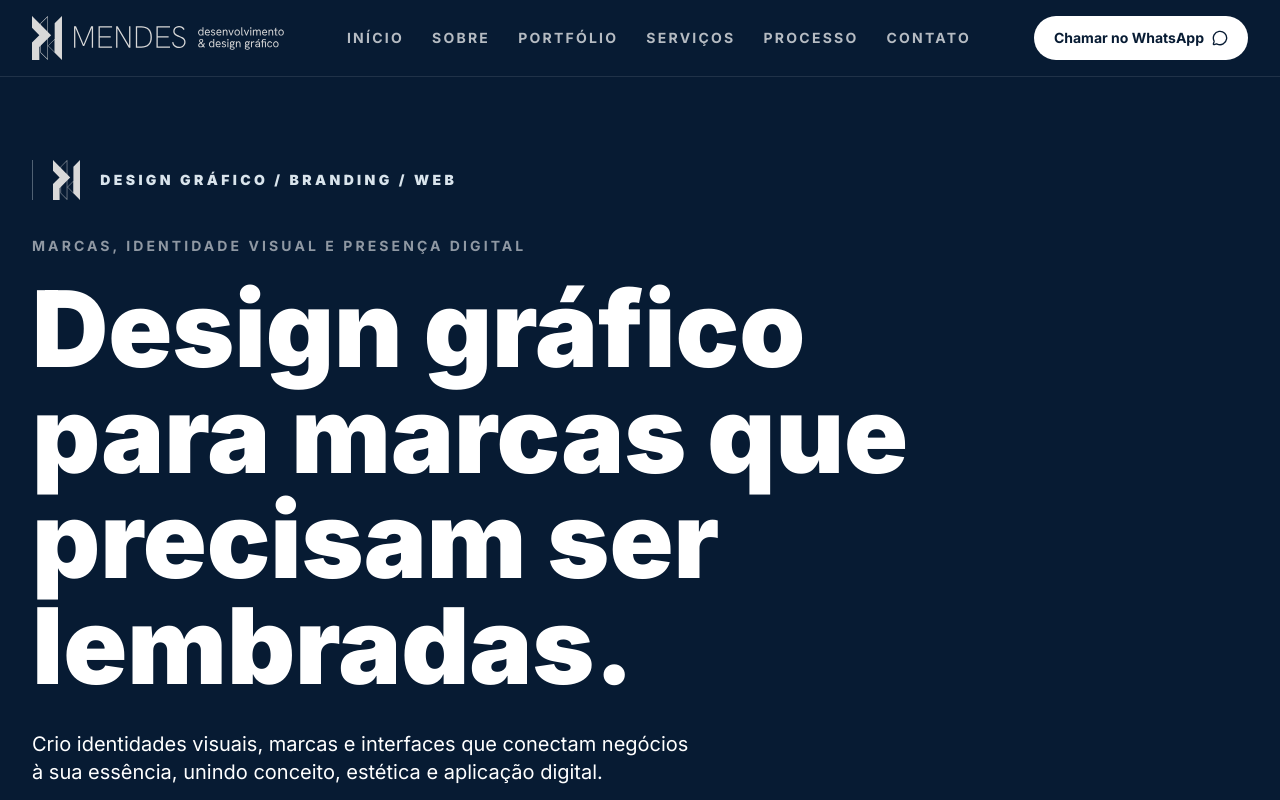
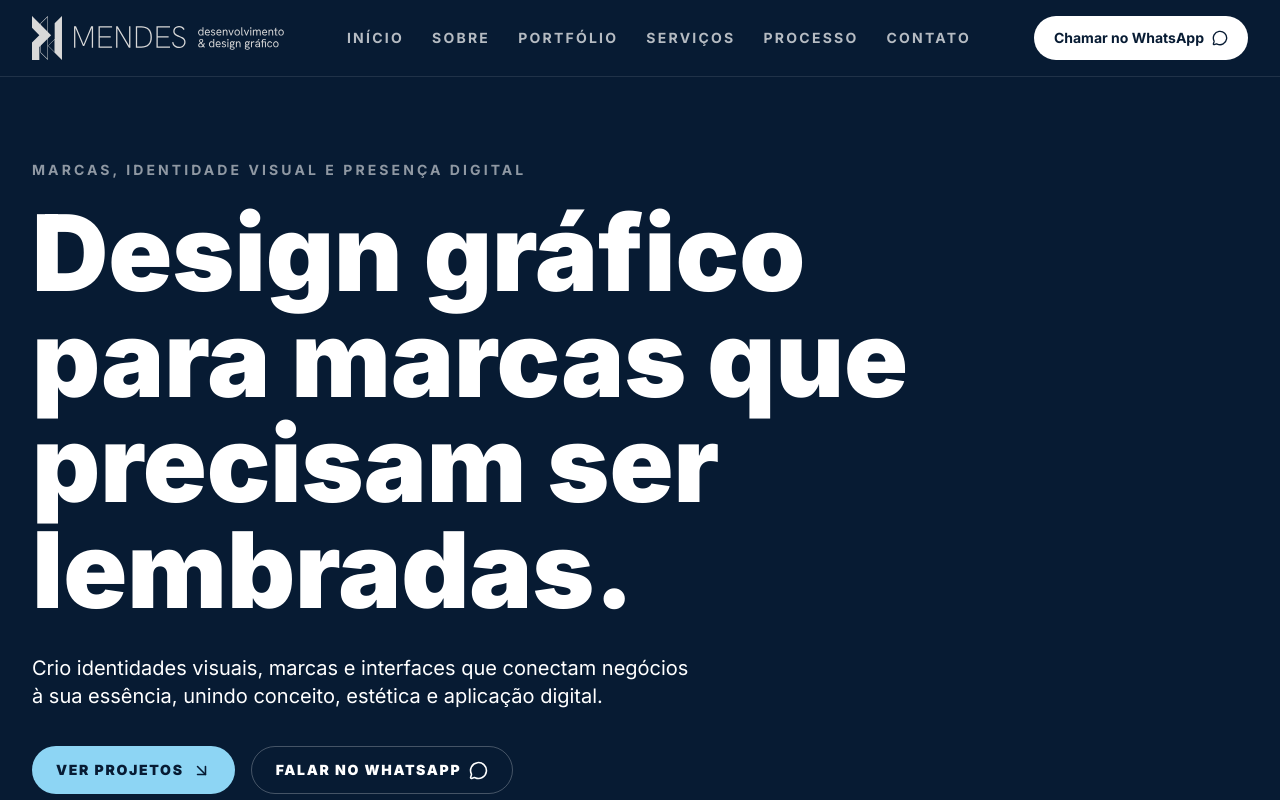
Before and after one commit to paulohenriquemendes/designer, a React (Vite) app: page / in a window 1280 px wide. Shown: the top 800 px of the page. Built offline with nearby package versions, Linux system fonts and the light colour scheme.

Commit message:
Simplify hero intro

```diff
--- a/src/components/Hero.jsx
+++ b/src/components/Hero.jsx
@@ -1,5 +1,4 @@
 import { ArrowDownRight, MessageCircle } from 'lucide-react'
-import BrandLogo from './BrandLogo.jsx'
 
 const WHATSAPP_NUMBER = '5585992994767'
 
@@ -10,11 +9,6 @@ export default function Hero() {
     <section id="inicio" className="relative overflow-hidden bg-ink pt-28 text-paper lg:pt-32">
       <div className="mx-auto max-w-7xl px-5 pb-20 pt-8 lg:px-8 lg:pb-28">
         <div className="max-w-6xl">
-          <div className="mb-9 flex flex-col gap-4 border-l border-line/35 pl-5 sm:flex-row sm:items-center sm:gap-5">
-            <BrandLogo compact />
-            <p className="text-sm font-black uppercase tracking-[0.24em] text-line">Design gráfico / Branding / Web</p>
-          </div>
-
           <p className="mb-5 max-w-xl text-sm font-bold uppercase tracking-[0.22em] text-paper/55">Marcas, identidade visual e presença digital</p>
           <h1 className="max-w-5xl text-5xl font-black leading-[0.94] sm:text-7xl lg:text-[6.6rem]">
             Design gráfico para marcas que precisam ser lembradas.
```
